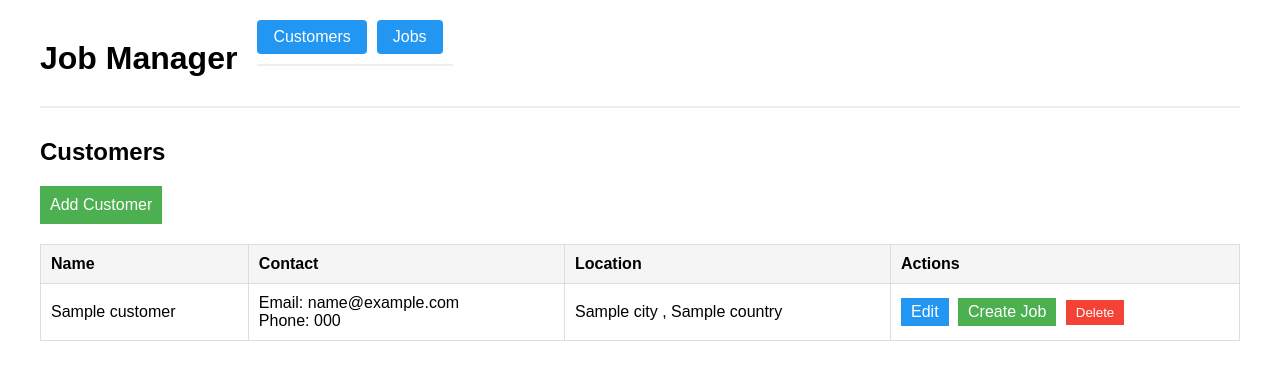
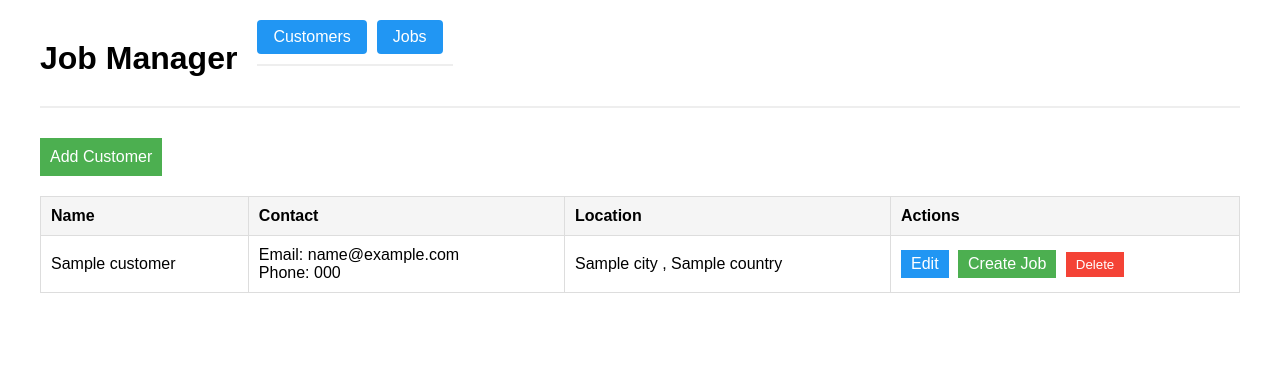
Before and after one commit to KeesBlokland/Jobmanager, a Flask app: template app/templates/customer_list.html in a window 1280 px wide. Shown: the top 380 px of the page. Run offline with Flask 3, Linux system fonts and the light colour scheme; the template is opened without the code that fills it: most values are stand-ins (such as "Sample title", 1, 10 or a date in 2020).

Commit message:
new customer label fix

```diff
--- a/app/templates/customer_list.html
+++ b/app/templates/customer_list.html
@@ -4,7 +4,7 @@
 {% block content %}
 <div>
 
-    <h2>Customers</h2>
+    <!-- <h2>Customers</h2> -->
     <a href="{{ url_for('main.add_customer') }}" style="display: inline-block; padding: 10px; background: #4CAF50; color: white; text-decoration: none; margin-bottom: 20px;">Add Customer</a>
 
     <table style="width: 100%; border-collapse: collapse;">
```
